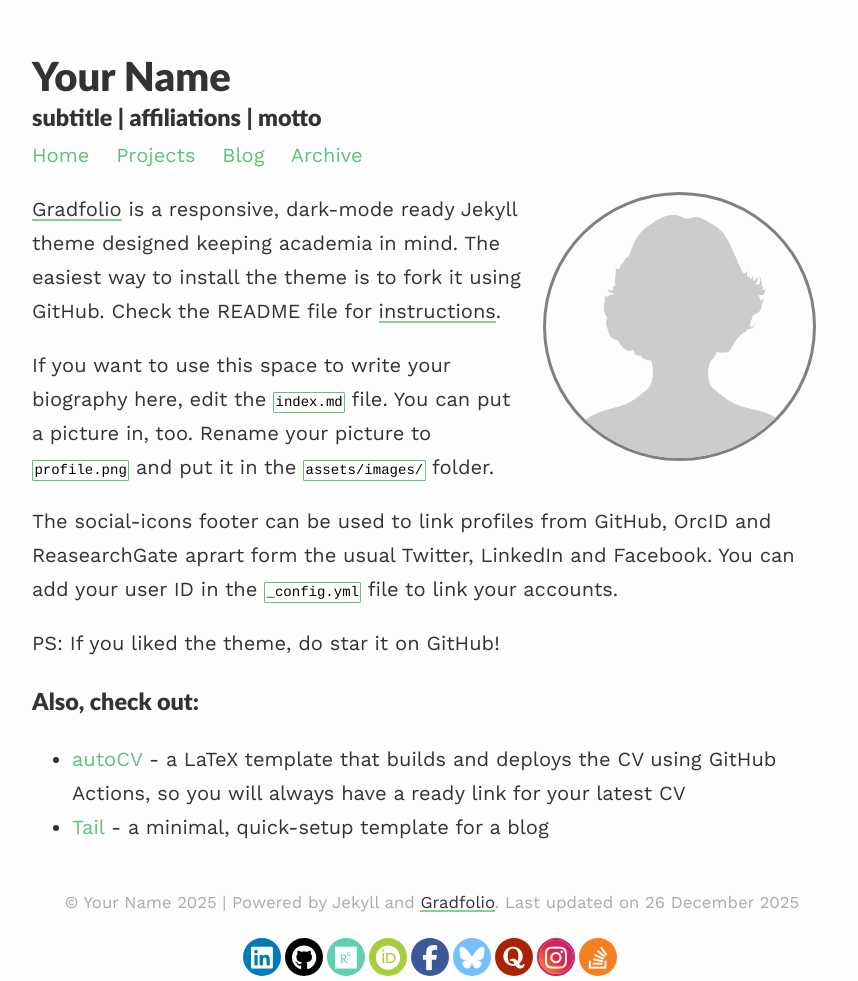
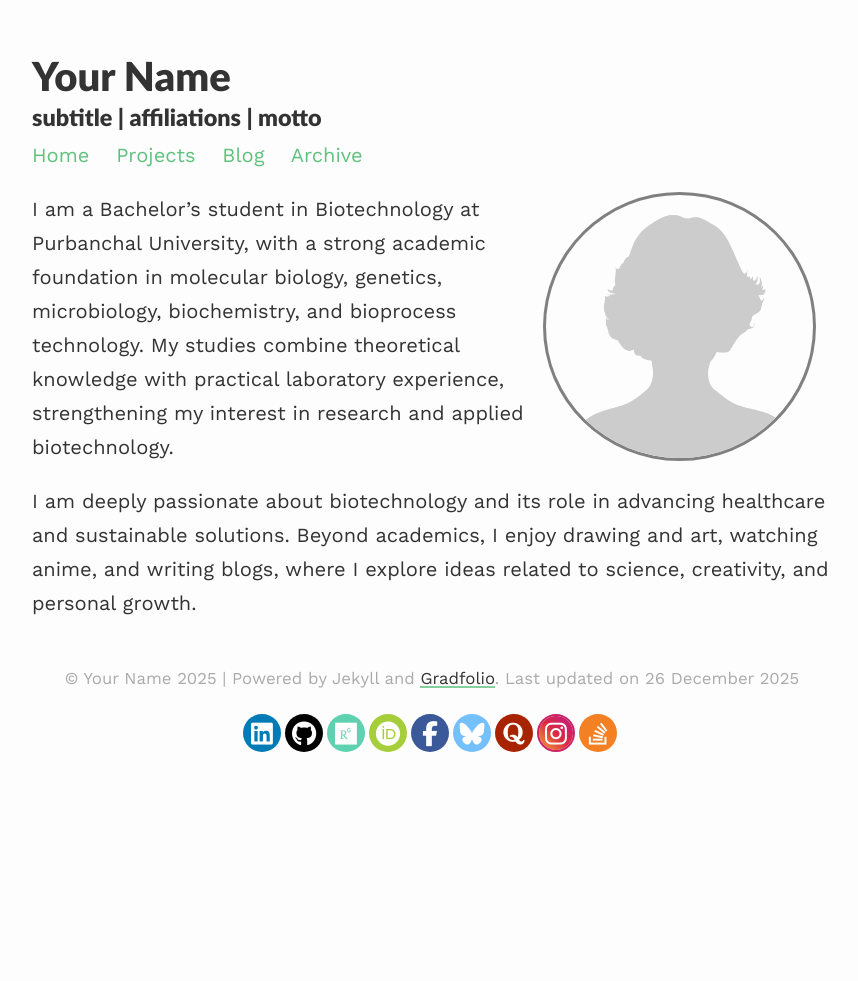
Before and after one commit to zalzalaai/portfolio, a Jekyll site: the page built from index.md, in a window 1280 px wide. Shown: the whole page, without its empty margins (208-1066 px from the left). Built offline with Jekyll 4.4.1, drawn with Linux system fonts in a browser that asks for light colours.

Commit message:
Update index.md

```diff
--- a/index.md
+++ b/index.md
@@ -7,15 +7,6 @@ profile:
 published: true
 ---
 
-[Gradfolio](https://github.com/jitinnair1/gradfolio){:target="_blank"} is a responsive, dark-mode ready Jekyll theme designed keeping academia in mind. The easiest way to install the theme is to fork it using GitHub. Check the README file for [instructions](https://github.com/jitinnair1/gradfolio#installation){:target="_blank"}.
+I am a Bachelor’s student in Biotechnology at Purbanchal University, with a strong academic foundation in molecular biology, genetics, microbiology, biochemistry, and bioprocess technology. My studies combine theoretical knowledge with practical laboratory experience, strengthening my interest in research and applied biotechnology.
 
-If you want to use this space to write your biography here, edit the `index.md` file. You can put a picture in, too. Rename your picture to `profile.png` and put it in the `assets/images/` folder.
-
-The social-icons footer can be used to link profiles from GitHub, OrcID and ReasearchGate aprart form the usual Twitter, LinkedIn and Facebook. You can add your user ID in the `_config.yml` file to link your accounts.
-
-PS: If you liked the theme, do star it on GitHub!
-
-### Also, check out:
-
-- [autoCV](https://github.com/jitinnair1/autocv) - a LaTeX template that builds and deploys the CV using GitHub Actions, so you will always have a ready link for your latest CV
-- [Tail](https://github.com/jitinnair1/tail) - a minimal, quick-setup template for a blog
+I am deeply passionate about biotechnology and its role in advancing healthcare and sustainable solutions. Beyond academics, I enjoy drawing and art, watching anime, and writing blogs, where I explore ideas related to science, creativity, and personal growth.
```
